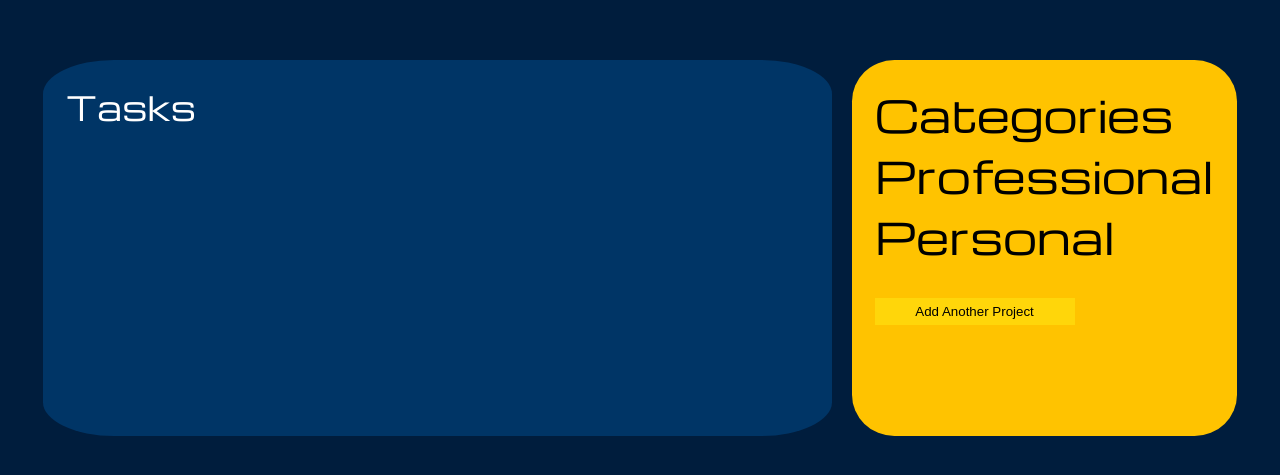
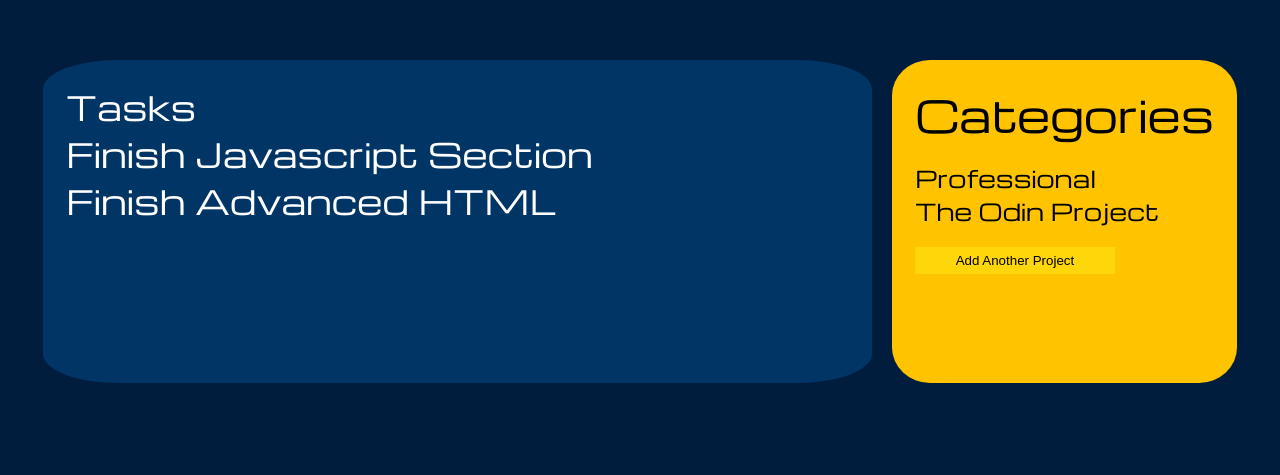
Before and after one commit to bunchley/odinproject-todo, a website built with webpack: page src/template.html in a window 1280 px wide. Shown: the part 189-664 px from the top of the page. Built offline with nearby package versions, Linux system fonts and the light colour scheme.

Commit message:
refactored for project manager to manage project tasks

```diff
--- a/src/display.js
+++ b/src/display.js
@@ -1,4 +1,4 @@
-import ProjectManager from "./project";
+import { ProjectManager } from "./project";
 import logoImg from "./img/fastRabbit.jpeg";
 const createDomElement = (parentElement, type, className) => {
   const newElement = document.createElement(type);
@@ -28,16 +28,8 @@ const createSideBar = () => {
   const containerTitle = createDomElement(container, "div", "side-title");
   containerTitle.textContent = "Categories";
 };
-
-const displayProject = (project) => {
-  const sideContainer = document.querySelector(".side-title");
-  let newProject = createDomElement(sideContainer, "div", "project");
-  newProject.textContent = `${project.getName()}`;
-
-  return newProject;
-};
 const addNewProjectButton = () => {
-  const sideContainer = document.querySelector(".side-title");
+  const sideContainer = document.querySelector(".side-container");
   const newContainerButton = createDomElement(
     sideContainer,
     "button",
@@ -45,23 +37,35 @@ const addNewProjectButton = () => {
   );
   newContainerButton.textContent = "Add Another Project";
 };
+
+const displayItem = (container, itemName, type) => {
+  let newItem = createDomElement(container, "div", `${type}`);
+  newItem.textContent = `${itemName}`;
+  return newItem;
+};
 const DisplayManager = (() => {
   const renderProjects = () => {
     ProjectManager.getProjects().forEach((project) => {
-      displayProject(project);
+      const sideContainer = document.querySelector(".side-container");
+      displayItem(sideContainer, project.getName(), "project");
     });
     addNewProjectButton();
   };
-  const renderPage = () => {
+  const renderTasks = (tasks) => {
+    tasks.forEach((task) => {
+      const taskContainer = document.querySelector(".item-container");
+      displayItem(taskContainer, task.title, "task");
+      // displayItem.textContent = `${task.getName()}`;
+    });
+  };
+  const renderPage = (tasks) => {
     createHeader();
     createMainContainer();
     createSideBar();
     renderProjects();
-    // createMainContainer();
-    // createSideBar();
   };
 
-  return { renderPage, renderProjects };
+  return { renderPage, renderProjects, renderTasks };
 })();
 
 export { DisplayManager };
--- a/src/home.js
+++ b/src/home.js
@@ -1,10 +1,23 @@
 import { DisplayManager } from "./display";
-import ProjectManager from "./project";
+import { ProjectManager } from "./project";
 
 const home = (function () {
   const project1 = ProjectManager.addProject("Professional");
-  const project2 = ProjectManager.addProject("Personal");
-  DisplayManager.renderPage();
+  project1.addTask("Finish Javascript Section", "complete the ToDo project");
+  project1.addTask("Finish Advanced HTML", "complete the project");
+  const project2 = ProjectManager.addProject("The Odin Project");
+
+  DisplayManager.renderPage(project1);
+  DisplayManager.renderTasks(project1.getTasks());
+
+  const buttons = document.querySelectorAll("button");
+  buttons.forEach((button) => {
+    button.addEventListener("click", () => {
+      if (button.classList.contains("new-project")) {
+        console.log("add new project button clicked");
+      }
+    });
+  });
 })();
 
 export { home };
--- a/src/project.js
+++ b/src/project.js
@@ -2,19 +2,26 @@ const ProjectManager = (() => {
   const projects = [];
 
   const createProject = (name) => {
-    const taskList = [];
+    const tasks = [];
     const getName = () => name;
-    const getTasks = () => taskList;
+    const getTasks = () => {
+      return tasks;
+    };
+    const addTask = (title, description) => {
+      tasks.push({ title, description });
+    };
+    const removeTask = (title) => {
+      const index = tasks.findIndex((task) => task.title === title);
+      if (index != -1) {
+        tasks.splice(index, 1);
+      }
+    };
 
-    const addTask = (task) => taskList.push(task);
-    const removeTask = (taskIndex) => taskList.splice(taskIndex, 1);
-
-    return { getName, getTasks, addTask, removeTask };
+    return { getName, addTask, removeTask, getTasks };
   };
 
   const addProject = (name) => {
     const newProject = createProject(name);
-    console.log("new Project:", newProject);
     projects.push(newProject);
     return newProject;
   };
@@ -30,4 +37,4 @@ const ProjectManager = (() => {
   return { addProject, removeProject, getProjects };
 })();
 
-export default ProjectManager;
+export { ProjectManager };
--- a/src/style.css
+++ b/src/style.css
@@ -88,6 +88,7 @@ img {
 }
 .side-title {
   font-size: 43px;
+  padding-bottom: 17px;
 }
 button.new-project {
   background-color: #ffd60a;
@@ -95,3 +96,6 @@ button.new-project {
   height: 27px;
   width: 200px;
 }
+.project {
+  font-size: 23px;
+}
```
